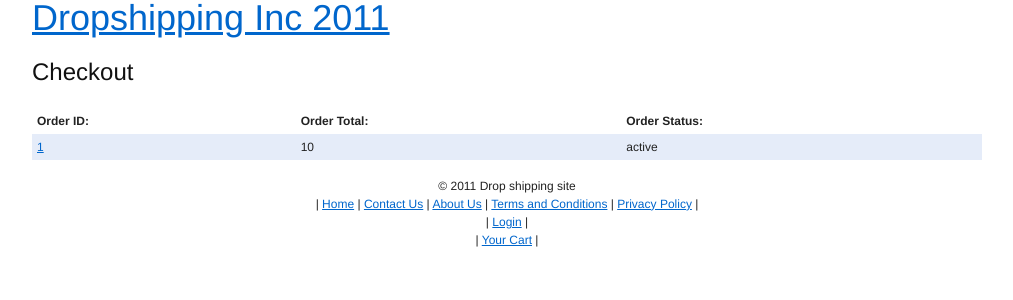
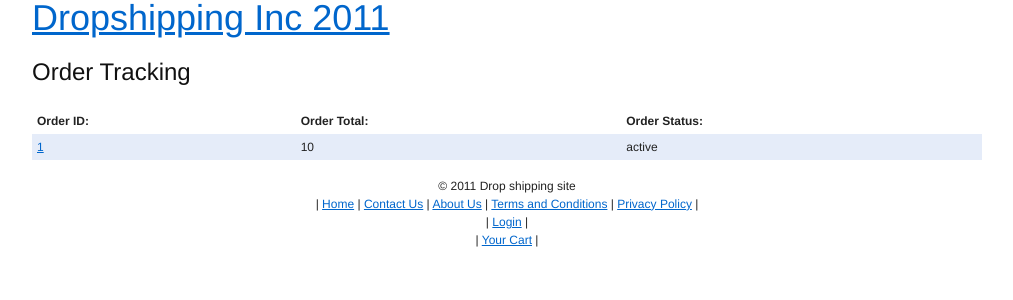
Before and after one commit to aweks/dship, a Django app: template templates/order/tracking.html in a window 1280 px wide. Shown: the top 300 px of the page, without its empty margins (133-1146 px from the left). Run offline with Django 3.2, Linux system fonts and the light colour scheme; the template is opened without the code that fills it: most values are stand-ins (such as "Sample title", 1, 10 or a date in 2020).

Commit message:
Added forgotten trans tags.

```diff
--- a/templates/order/index.html
+++ b/templates/order/index.html
@@ -2,9 +2,9 @@
 
 {% load i18n %}
 
-{% block title %}Checkout{% endblock %}
+{% block title %}{% trans "Checkout" %}{% endblock %}
 
-{% block header %}Checkout{% endblock %}
+{% block header %}{% trans "Checkout" %}{% endblock %}
 
 {% block content %}
 {% blocktrans %}
--- a/templates/order/tracking.html
+++ b/templates/order/tracking.html
@@ -2,9 +2,9 @@
 
 {% load i18n %}
 
-{% block title %}Checkout{% endblock %}
+{% block title %}{% trans "Order Tracking" %}{% endblock %}
 
-{% block header %}Checkout{% endblock %}
+{% block header %}{% trans "Order Tracking" %}{% endblock %}
 
 {% block content %}
 <table>
```
